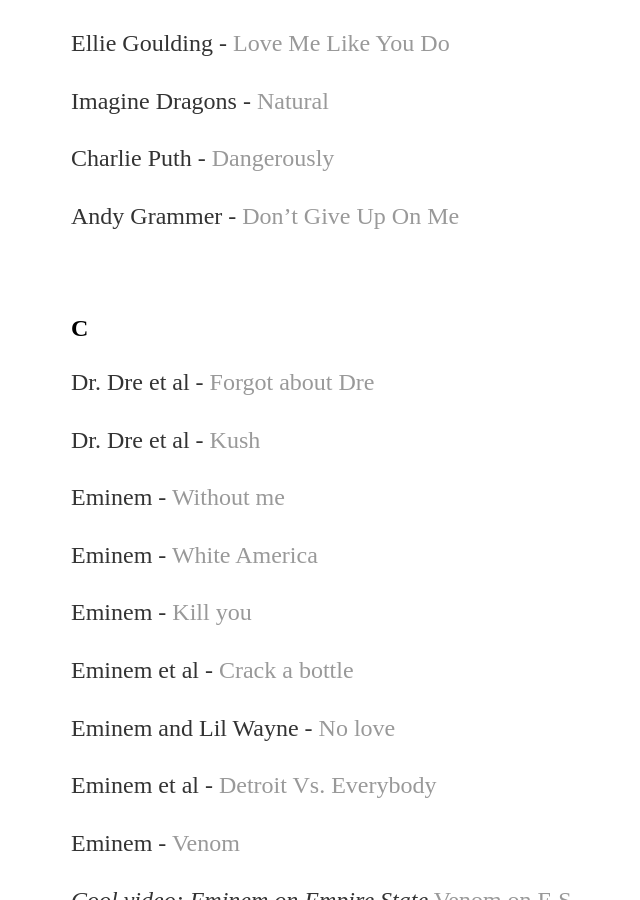
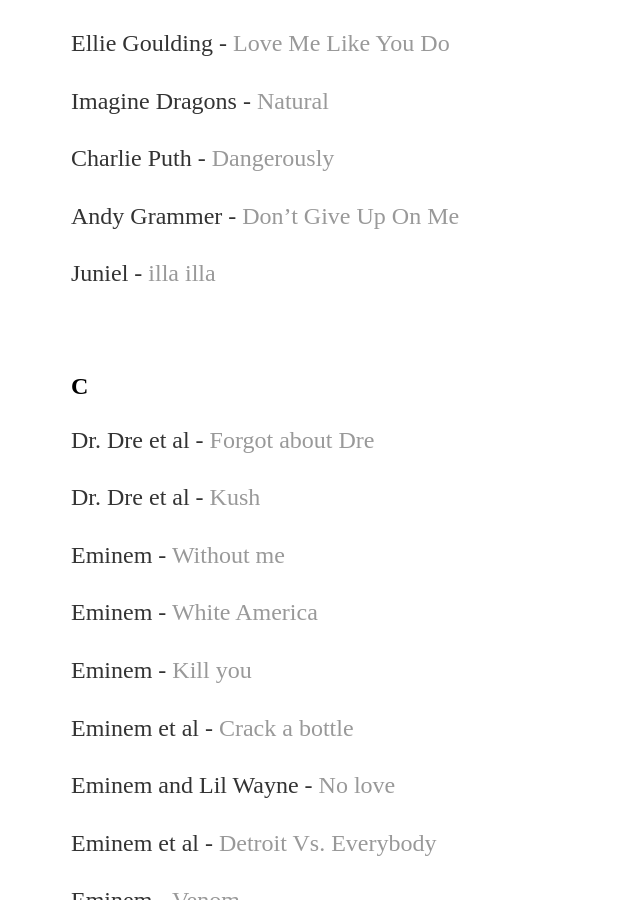
Before and after one commit to yjkweon24/yjkweon24.github.io, a Jekyll site: the page built from _posts/2018-10-23-songs-that-i-love.md, in a window 1280 px wide and 900 px high, scrolled down 13009 px. Shown: the whole window, without its empty margins (121-761 px from the left). Built offline with Jekyll 4.4.1, drawn with Linux system fonts in a browser that asks for light colours.

Commit message:
Update 2018-10-23-songs-that-i-love.md

```diff
--- a/_posts/2018-10-23-songs-that-i-love.md
+++ b/_posts/2018-10-23-songs-that-i-love.md
@@ -452,6 +452,8 @@
 
 Andy Grammer - [Don't Give Up On Me](https://www.youtube.com/watch?v=ouEezpuPc3A&list=RDMqLUNd1WMOM&index=20)
 
+Juniel - [illa illa](https://www.youtube.com/watch?v=ht3ZL4vmUks)
+
 <br>
 
 ## C
```
